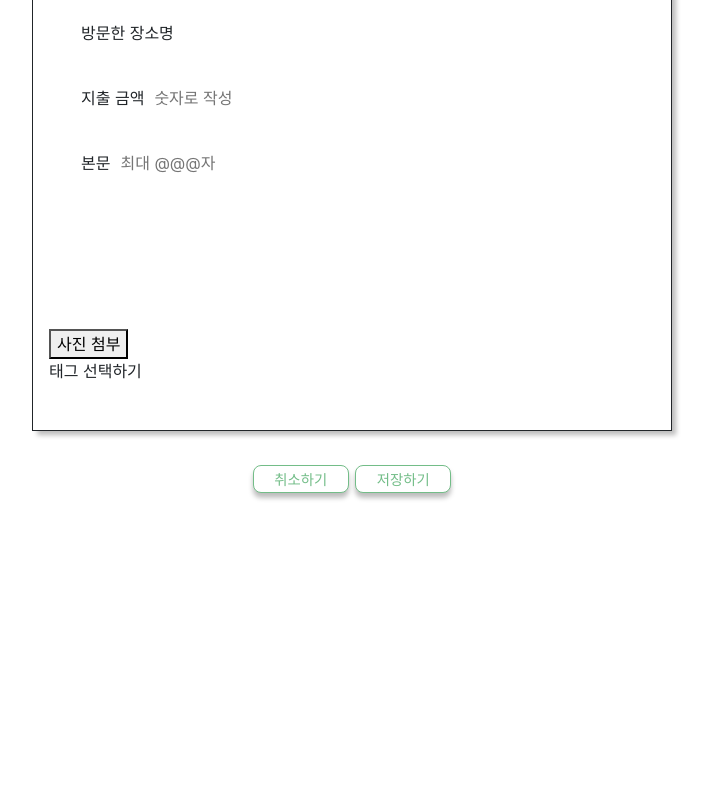
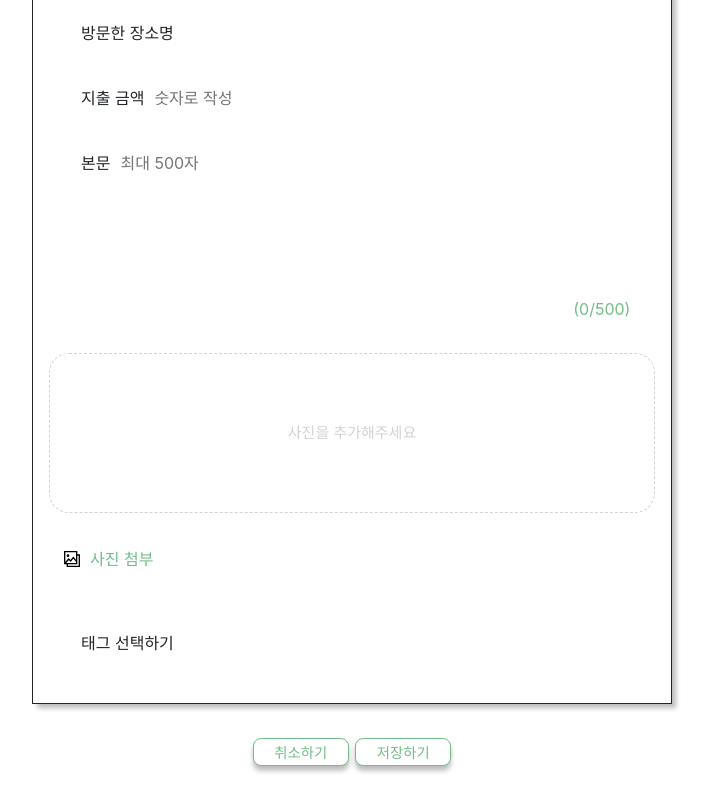
Before and after one commit to Likelion-at-SMWU-10th/MYHEALING-Client, a React (Create React App) app in the folder myhealing_client/: page /writeguide in a window 1280 px wide. Shown: the part 399-1199 px from the top of the page, without its empty margins (288-997 px from the left). Before the commit the page ends 926 px from the top, so only its background shows below. Built offline with nearby package versions, Linux system fonts and the light colour scheme; a web font is replaced by a local one.

Commit message:
[YES] 가이드 작성하기 - 글자수, 사진 첨부

```diff
--- a/myhealing_client/package.json
+++ b/myhealing_client/package.json
@@ -18,6 +18,7 @@
     "react-router-dom": "^6.3.0",
     "react-scripts": "5.0.1",
     "styled-components": "^5.3.5",
+    "swiper": "6.8.4",
     "web-vitals": "^2.1.0"
   },
   "scripts": {
--- a/myhealing_client/src/index.js
+++ b/myhealing_client/src/index.js
@@ -1,17 +1,15 @@
-import React from 'react';
-import ReactDOM from 'react-dom/client';
-import './index.css';
-import App from './App';
-import reportWebVitals from './reportWebVitals';
-import { BrowserRouter } from 'react-router-dom';
+import React from "react";
+import ReactDOM from "react-dom/client";
+import "./index.css";
+import App from "./App";
+import reportWebVitals from "./reportWebVitals";
+import { BrowserRouter } from "react-router-dom";
 
-const root = ReactDOM.createRoot(document.getElementById('root'));
+const root = ReactDOM.createRoot(document.getElementById("root"));
 root.render(
-  <React.StrictMode>
-    <BrowserRouter>
-      <App />
-    </BrowserRouter>
-  </React.StrictMode>
+  <BrowserRouter>
+    <App />
+  </BrowserRouter>
 );
 
 // If you want to start measuring performance in your app, pass a function
--- a/myhealing_client/src/page/memories/AddressBtn.js
+++ b/myhealing_client/src/page/memories/AddressBtn.js
@@ -1,6 +1,6 @@
 import React, { useEffect, useState } from "react";
-import Postcode from '@actbase/react-daum-postcode';
-import Modal from 'react-bootstrap/Modal';
+import Postcode from "@actbase/react-daum-postcode";
+import Modal from "react-bootstrap/Modal";
 
 const AddressBtn = () => {
   const [show, setShow] = useState(false);
@@ -20,11 +20,10 @@ const AddressBtn = () => {
         </Modal.Header>
         <Modal.Body>
           <Postcode
-                    style={{ width: '100%', height: '100%' }}
+            style={{ width: "100%", height: "100%" }}
             jsOptions={{ animation: true, hideMapBtn: true }}
-                    onSelected={data => {
+            onSelected={(data) => {
               alert(JSON.stringify(data));
-                        setModal(false);
             }}
           />
         </Modal.Body>
@@ -36,6 +35,6 @@ const AddressBtn = () => {
       </Modal>
     </>
   );
-}
+};
 
 export default AddressBtn;
--- /dev/null
+++ b/myhealing_client/src/page/memories/UploadPhoto.js
@@ -0,0 +1,174 @@
+import React, { useState } from "react";
+import styled from "styled-components";
+import { Swiper, SwiperSlide } from "swiper/react";
+import "swiper/swiper.min.css";
+import "swiper/components/zoom/zoom.min.css";
+import "swiper/components/navigation/navigation.min.css";
+import "swiper/components/pagination/pagination.min.css";
+import SwiperCore, { Navigation, Pagination } from "swiper";
+
+import { GrGallery } from "react-icons/gr";
+
+SwiperCore.use([Navigation, Pagination]);
+
+const UploadPhoto = () => {
+  //사진 첨부
+  const [img, setImg] = useState([]);
+  const addImg = (e) => {
+    const nowSelectImgList = e.target.files;
+    const nowImgUrlList = [...img];
+    for (let i = 0; i < nowSelectImgList.length; i += 1) {
+      const nowImgUrl = URL.createObjectURL(nowSelectImgList[i]);
+      nowImgUrlList.push(nowImgUrl);
+    }
+
+    setImg(nowImgUrlList);
+    e.target.value = "";
+  };
+
+  const deleteImg = (e) => {
+    const nowIdx = e.target.value;
+    const copyMyImg = [...img];
+
+    copyMyImg.splice(nowIdx, 1);
+
+    setImg(copyMyImg);
+  };
+
+  return (
+    <>
+      <Wrapper>
+        {img.length === 0 ? (
+          <NoImg>사진을 추가해주세요</NoImg>
+        ) : (
+          <SwiperImg
+            slidesPerView={1}
+            navigation
+            pagination={{ clickable: true }}
+          >
+            {img.map(function imageList(image, i) {
+              return (
+                <SwiperSlide key={image}>
+                  <ImgContainer>
+                    <ImgDiv>
+                      <Imgs src={image} alt="사진을 추가해주세요" />
+                    </ImgDiv>
+                    <DeleteBtn type="submit" onClick={deleteImg} value={i}>
+                      X
+                    </DeleteBtn>
+                  </ImgContainer>
+                </SwiperSlide>
+              );
+            })}
+          </SwiperImg>
+        )}
+      </Wrapper>
+      <div>
+        <AddLabel htmlFor="input-file" onChange={addImg}>
+          <GrGallery />
+          <Ptag>사진 첨부</Ptag>
+          <input
+            type="file"
+            multiple
+            id="input-file"
+            style={{ display: "none", width: "100%", height: "100%" }}
+            accept="image/*"
+          />
+        </AddLabel>
+      </div>
+    </>
+  );
+};
+
+const Wrapper = styled.div`
+  & .swiper-button-prev {
+    color: #73bd88;
+  }
+
+  & .swiper-button-next {
+    color: #73bd88;
+  }
+  & .swiper-pagination {
+  }
+
+  & .swiper-pagination-bullet {
+    background-color: #73bd88;
+    margin: 0 5px !important;
+  }
+`;
+
+const NoImg = styled.div`
+  font-size: 15px;
+  width: 100%;
+  height: 20vh;
+  margin-left: auto;
+  margin-right: auto;
+  margin-top: 2rem;
+  margin-bottom: 1rem;
+  border: 1px dashed lightgray;
+  border-radius: 20px;
+  display: flex;
+  flex-direction: column;
+  justify-content: center;
+  color: lightgrey;
+  text-align: center;
+`;
+
+const SwiperImg = styled(Swiper)`
+  width: auto;
+  height: 14rem;
+`;
+
+const ImgContainer = styled.div`
+  display: flex;
+  flex-direction: row;
+  justify-content: center;
+  width: 100%;
+  height: 100%;
+  text-align: center;
+`;
+
+const ImgDiv = styled.div`
+  width: auto;
+  height: 85%;
+`;
+const Imgs = styled.img`
+  width: 100%;
+  height: 100%;
+`;
+
+const DeleteBtn = styled.button`
+  color: #73bd88;
+  width: 20px;
+  height: 20px;
+  font-size: 15px;
+  font-weight: 1000;
+  border: none;
+  background-color: #ffffff;
+  text-align: center;
+`;
+
+const AddLabel = styled.label`
+  margin-top: 10px;
+  padding: 6px 15px;
+  color: black;
+  cursor: pointer;
+  margin-bottom: 30px;
+
+  &:hover {
+    padding-left: 1px;
+  }
+
+  &:active {
+    padding-left: 1px;
+  }
+`;
+
+const Ptag = styled.p`
+  float: right;
+  margin-left: 10px;
+  margin-top: 2px;
+  color: #73bd88;
+`;
+
+export default UploadPhoto;
--- a/myhealing_client/src/page/memories/WriteGuide.js
+++ b/myhealing_client/src/page/memories/WriteGuide.js
@@ -1,18 +1,23 @@
-import React from "react";
+import React, { useState } from "react";
 import styled from "styled-components";
 import AddressBtn from "./AddressBtn";
+import UploadPhoto from "./UploadPhoto";
 
 /*포커스기능주기*/
 const WriteGuide = () => {
+  // <ContentText> 글자수 제한
+  const [count, setCount] = useState("");
+  const onInput = (e) => {
+    const maxLength = 500;
+    if (e.target.value.length > maxLength) {
+      e.target.value = e.target.value.substr(0, maxLength);
+    }
+    setCount(e.target.value.length);
+  };
+
+  const [imageSrc, setImageSrc] = useState([]);
+
   return (
-    //   function counter() {
-    //     var content = document.getElementById('jasoseol').value;
-    //   if (content.length > 200) {
-    //     content = content.substring(0,200);
-    //     document.getElementById('jasoseol').value = content;
-    // }
-    //     document.getElementById('count').innerHTML = '(' + content.length + '/200)';
-    // }
     <Container>
       <Wrapper>
         <MainTitle>가이드 작성하기</MainTitle>
@@ -20,40 +25,36 @@ const WriteGuide = () => {
           <AddressBtn />
           <Title>
             <SubTitle>제목 : </SubTitle>
-            <ContentTitle className="titleC" type="text"></ContentTitle>
+            <ContentTitle type="text"></ContentTitle>
           </Title>
           <Date>
             <Sub>날짜</Sub>
-            <ContentDate className="titleC" type="text"></ContentDate>
+            <ContentDate type="text"></ContentDate>
           </Date>
           <Place>
             <Sub>방문한 장소명</Sub>
-            <ContentPlace className="titleC" type="text"></ContentPlace>
+            <ContentPlace type="text"></ContentPlace>
           </Place>
           <Expense>
             <Sub>지출 금액</Sub>
-            <ContentNum
-              className="titleC"
-              type="number"
-              placeholder="숫자로 작성"
-            ></ContentNum>
+            <ContentNum type="number" placeholder="숫자로 작성"></ContentNum>
           </Expense>
           <MainText>
             <SubText>본문</SubText>
-            <ContentText
-              className="titleC"
-              type="text"
-              placeholder="최대 @@@자"
-              rows="6"
-            ></ContentText>
+            <ContentWrapper>
+              <ContentText
+                type="text"
+                placeholder="최대 500자"
+                rows="6"
+                onInput={onInput}
+              ></ContentText>
+              <Counter>({count === "" ? 0 : count}/500)</Counter>
+            </ContentWrapper>
           </MainText>
-          <Photo>
-            <SubPhoto className="titleC" type="file" accept="image/*">
-              사진 첨부
-            </SubPhoto>
-            <InputPhoto></InputPhoto>
-          </Photo>
-          <SelectTag>태그 선택하기</SelectTag>
+          <UploadPhoto setImages={setImageSrc}></UploadPhoto>
+          <SelectTag>
+            <Sub>태그 선택하기</Sub>
+          </SelectTag>
         </Box>
         <BottomBtn>
           <CancelBtn>취소하기</CancelBtn>
@@ -88,7 +89,7 @@ const Box = styled.div`
   display: flex;
   flex-direction: column;
   width: 40rem;
-  height: 40rem;
+  height: auto;
   margin: 0 auto 0 auto;
   border: 1px solid;
   padding: 1rem;
@@ -148,6 +149,7 @@ const Expense = styled.div`
   width: 40rem;
 `;
 const ContentNum = styled.input`
+  outline-style: none;
   border: none;
   margin: 0.44rem auto 2rem 0rem;
 `;
@@ -159,17 +161,26 @@ const MainText = styled.div`
 const SubText = styled.div`
   margin: 0.5rem 0.5rem 0rem 2rem;
 `;
+
+const ContentWrapper = styled.div`
+  display: flex;
+  flex-direction: column;
+  width: 80%;
+  align-content: space-between;
+`;
 const ContentText = styled.textarea`
+  outline-style: none;
   border: none;
-  margin: 0.4rem auto 2rem 0rem;
+  margin: 0.4rem auto 0rem 0rem;
   resize: none;
-  width: 80%;
+  width: 100%;
 `;
-const Photo = styled.div``;
-const SubPhoto = styled.button``;
-const InputPhoto = styled.input`
-  display: none;
+
+const Counter = styled.div`
+  text-align: right;
+  color: #73bd88;
 `;
+
 const SelectTag = styled.div``;
 const BottomBtn = styled.div`
   position: relative;
```
Also changed, not shown: 1 other file (tests, documents, lock files or other folders). Lines whose indentation alone changed are shown as unchanged.
